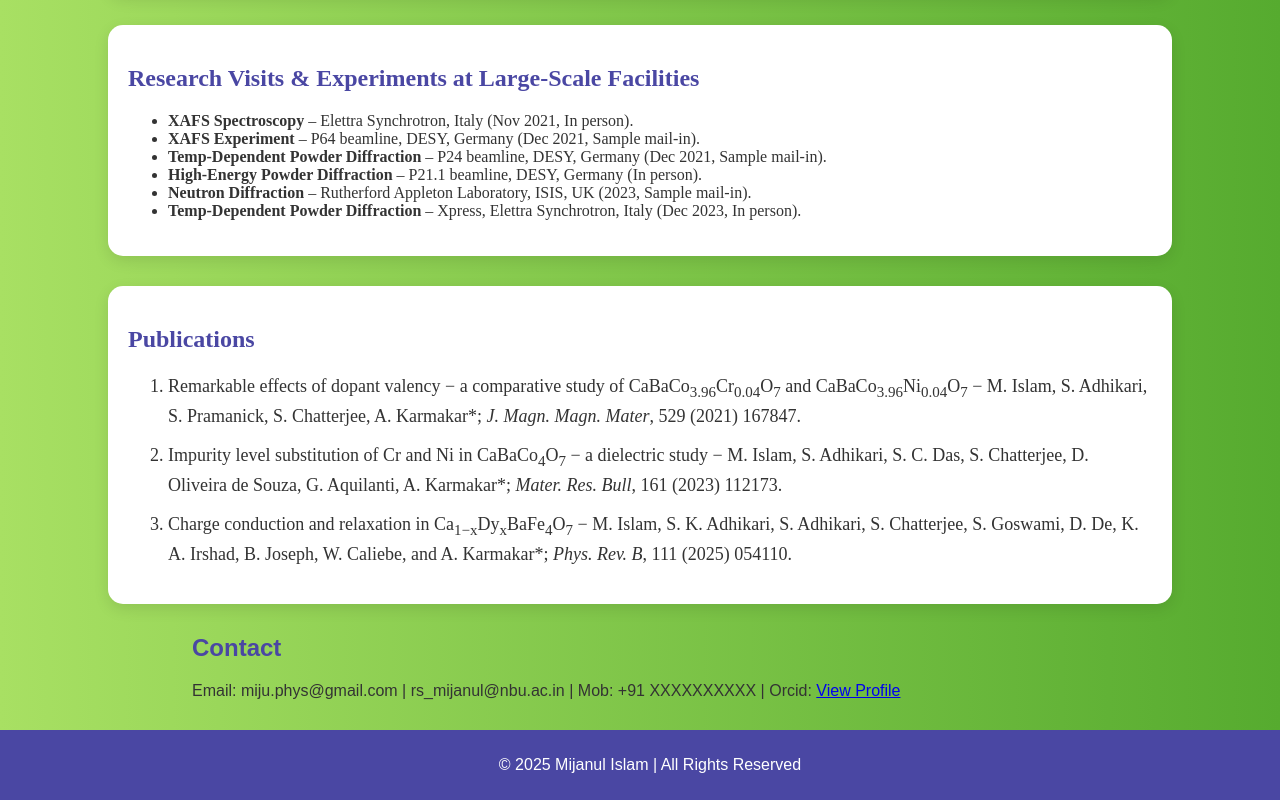
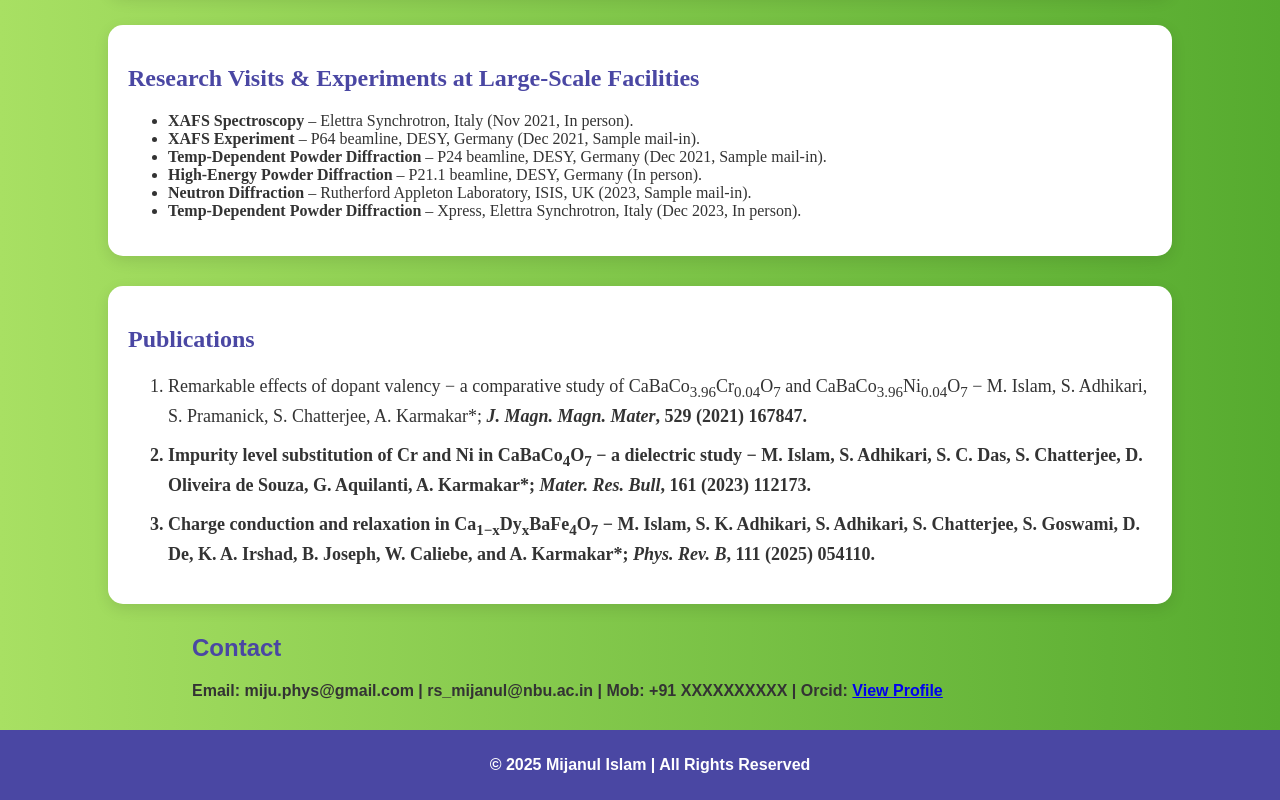
Before and after one commit to MijuPhys/MijuPhys.github.io, a plain HTML site: page index.html in a window 1280 px wide. Shown: the part 1200-2000 px from the top of the page. Drawn offline with Linux system fonts and the light colour scheme; a script that the page names is missing.

Commit message:
Update index.html

```diff
--- a/index.html
+++ b/index.html
@@ -113,17 +113,17 @@
         <li>
             Remarkable effects of dopant valency − a comparative study of CaBaCo<sub>3.96</sub>Cr<sub>0.04</sub>O<sub>7</sub> and
             CaBaCo<sub>3.96</sub>Ni<sub>0.04</sub>O<sub>7</sub> − M. Islam, S. Adhikari, S. Pramanick, S. Chatterjee, A. Karmakar*;
-            <em>J. Magn. Magn. Mater</em>, 529 (2021) 167847.
+            <strong><em>J. Magn. Magn. Mater</em>, 529 (2021) 167847<strong>.
         </li>
         <li>
             Impurity level substitution of Cr and Ni in CaBaCo<sub>4</sub>O<sub>7</sub> − a dielectric study −
             M. Islam, S. Adhikari, S. C. Das, S. Chatterjee, D. Oliveira de Souza, G. Aquilanti, A. Karmakar*;
-            <em>Mater. Res. Bull</em>, 161 (2023) 112173.
+            <strong><em>Mater. Res. Bull</em>, 161 (2023) 112173<strong>.
         </li>
         <li>
             Charge conduction and relaxation in Ca<sub>1−x</sub>Dy<sub>x</sub>BaFe<sub>4</sub>O<sub>7</sub> −
             M. Islam, S. K. Adhikari, S. Adhikari, S. Chatterjee, S. Goswami, D. De, K. A. Irshad, B. Joseph,
-            W. Caliebe, and A. Karmakar*; <em>Phys. Rev. B</em>, 111 (2025) 054110.
+            W. Caliebe, and A. Karmakar*; <strong><em>Phys. Rev. B</em>, 111 (2025) 054110<strong>.
         </li>
     </ol>
 </section>
```
